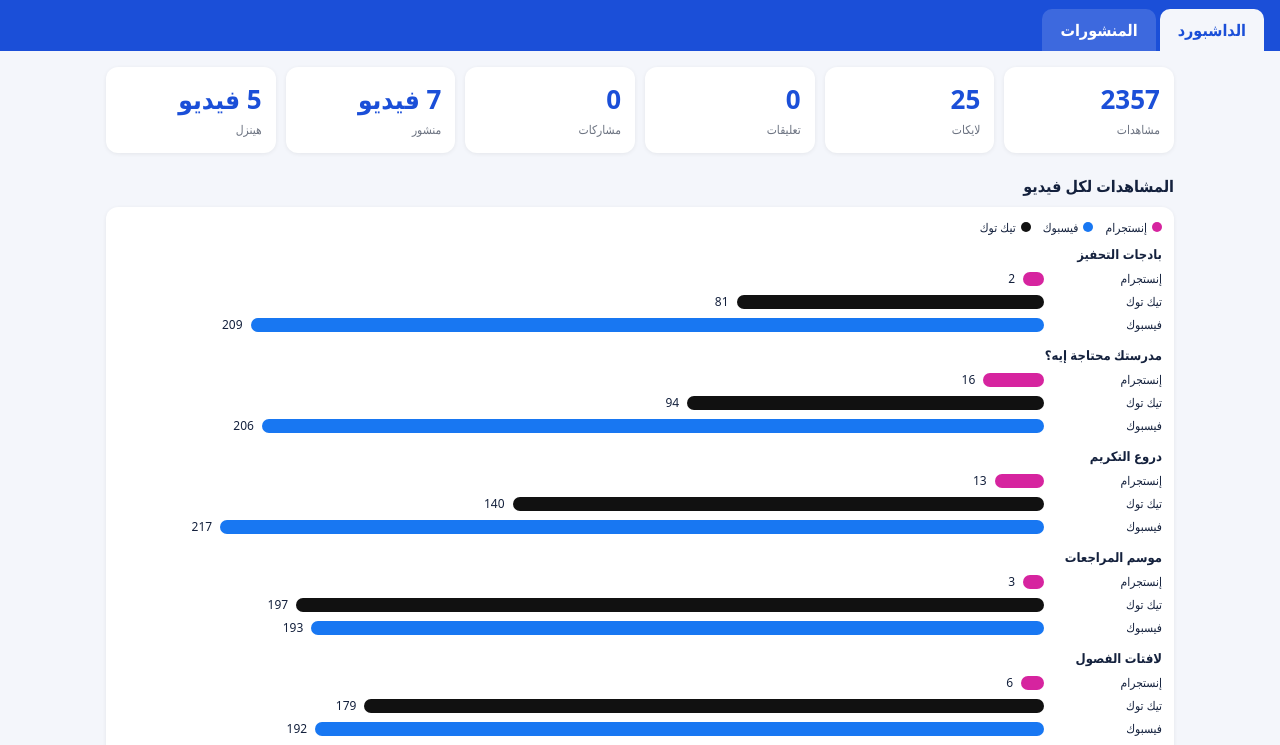
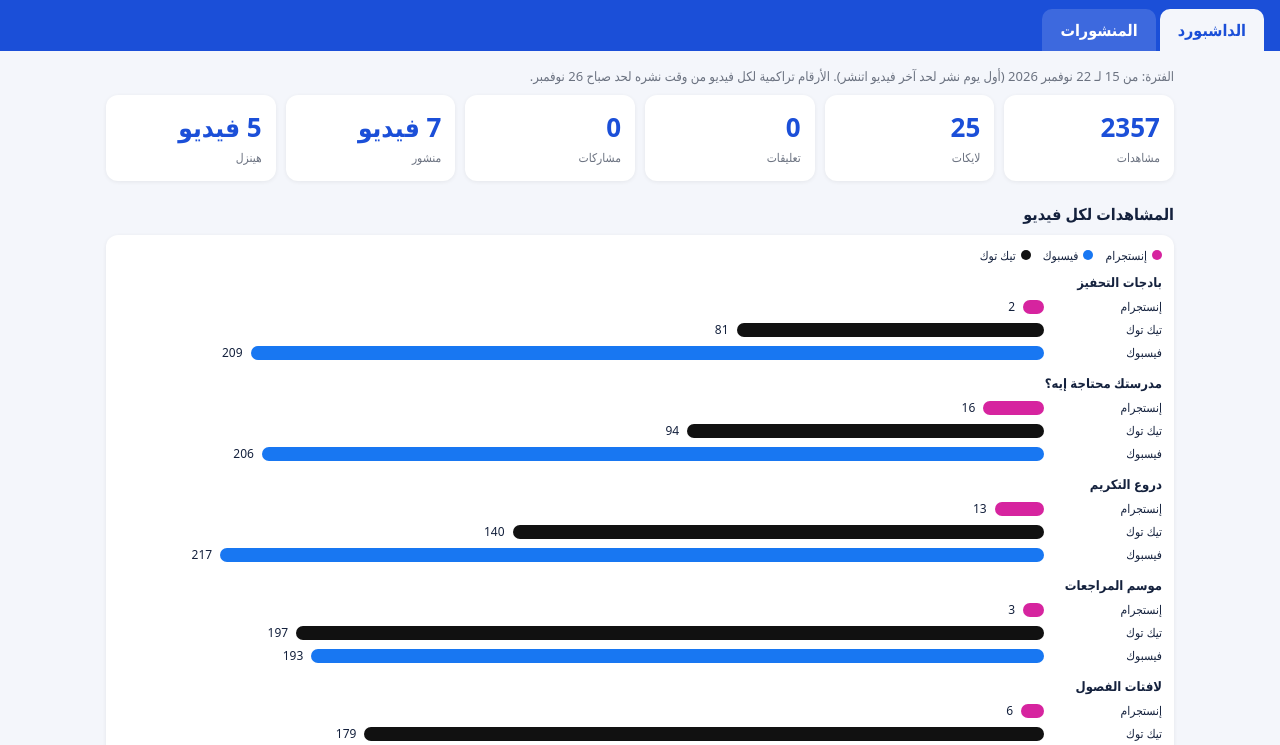
Before and after one commit to esgraphiic-wq/islam-social, a plain HTML site: page index.html in a window 1280 px wide. Shown: the part 48-793 px from the top of the page. Drawn offline with Linux system fonts and the light colour scheme.

Commit message:
Add reporting period note
Co-Authored-By: Claude Sonnet 5.5 <noreply@anthropic.com>
Claude-Session: https://claude.ai/code/session_013YG5wDRjiw1oFkGUof99xD

```diff
--- a/index.html
+++ b/index.html
@@ -23,7 +23,7 @@ small.n{color:var(--m);display:block;margin-top:14px}
 </style></head><body>
 <header><h1>سوشيال إسلام جرافيك</h1><div class="nav"><button class="on" data-s="d">الداشبورد</button><button data-s="p">المنشورات</button></div></header>
 <main>
-<section id="d" class="sec on"><div class="kpis" id="k"></div>
+<section id="d" class="sec on"><p style="margin:0 0 10px;font-size:13px;color:#6b7280">الفترة: من 15 لـ 22 نوفمبر 2026 (أول يوم نشر لحد آخر فيديو اتنشر). الأرقام تراكمية لكل فيديو من وقت نشره لحد صباح 26 نوفمبر.</p><div class="kpis" id="k"></div>
 <h2>المشاهدات لكل فيديو</h2><div class="box"><div class="lg"><span style="--c:#d6249f">إنستجرام</span><span style="--c:#1877f2">فيسبوك</span><span style="--c:#111">تيك توك</span></div><div id="bars"></div></div>
 <h2>هينزل امتى</h2><div class="box"><table id="up"></table></div>
 <h2>التفاعل بعد النشر</h2><div class="box"><table id="en"></table></div>
```
